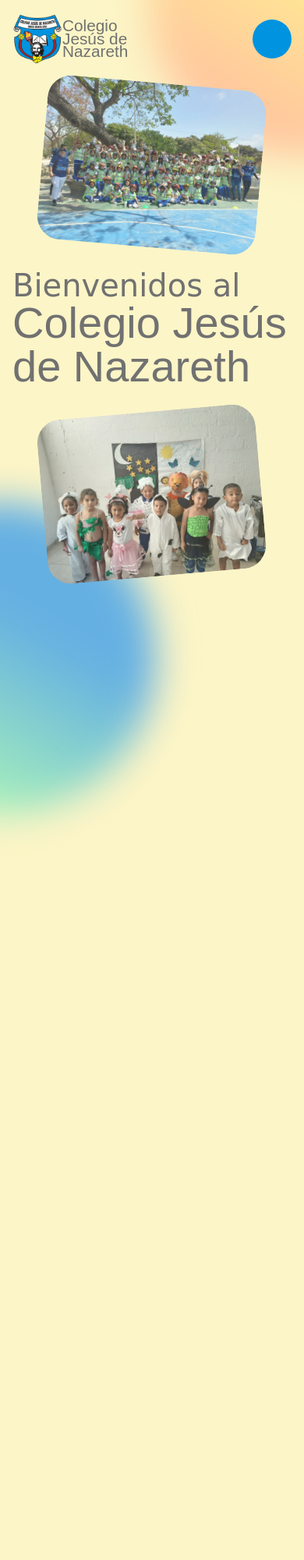
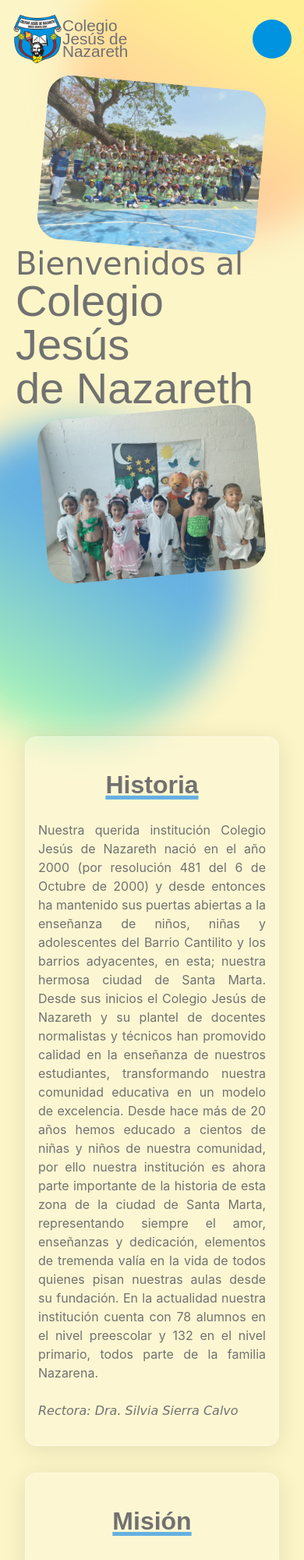
Before and after one commit to MendozasD/colegio, a website built with Vite: page index.html in a window 390 px wide. Shown: the top 2000 px of the page at 78% size. Before the commit the page ends 844 px from the top, so only its background shows below. Built offline with nearby package versions, Linux system fonts and the light colour scheme; a web font is replaced by a local one.

Commit message:
Padding added to show properly when scrolling

```diff
--- a/javascript/main.js
+++ b/javascript/main.js
@@ -1,26 +1,15 @@
+import { navbar } from "/javascript/navbar.js";
 import "/scss/style.scss";
 import "/scss/navbar.scss";
 import "/scss/background.scss";
 import "/scss/home.scss";
+import "/scss/history.scss";
 
 document.querySelector("#app").innerHTML = `
   <div id="background">
     <div class="circle" id="circle_top"></div>
     <div class="circle" id="circle_bottom"></div>
   </div>
-  <nav id="navbar">
-    <div id="logo_container">
-      <img src="/assets/logo_no_bg.png" id="logo" alt="Logo" />
-      <p id="logo_title">Colegio </br> Jesús de </br> Nazareth</p>
-    </div>
-    <div id="menu">
-      <a class="nav_link" href="/about">Historia</a>
-      <a class="nav_link" href="/about">Misión y Visión</a>
-      <a class="nav_link" href="/about">Noticias</a>
-      <div id="btn_close_menu"></div>
-    </div>
-    <div id="btn_menu"></div>
-  </nav>
   </div>
   <div id="home_container">
     <div id="home_title">
@@ -32,13 +21,41 @@
       <img src="/assets/home_pic_2.jpg" class="home_pic" alt="Home Image" />
     </div>
   </div>
+  <div id="history_container" class="commom_container">
+    <div id="history_column" class="wrapper">
+      <h1 class="title">Historia</h1>
+      <p>Nuestra querida institución Colegio Jesús de Nazareth nació en el año 2000 (por resolución 481 del 6 de Octubre de 2000) y desde entonces ha mantenido sus puertas abiertas a la enseñanza de niños, niñas y adolescentes del Barrio Cantilito y los barrios adyacentes, en esta; nuestra hermosa ciudad de Santa Marta. Desde sus inicios el Colegio Jesús de Nazareth y su plantel de docentes normalistas y técnicos han promovido calidad en la enseñanza de nuestros estudiantes, transformando nuestra comunidad educativa en un modelo de excelencia. Desde hace más de 20 años hemos educado a cientos de niñas y niños de nuestra comunidad, por ello nuestra institución es ahora parte importante de la historia de esta zona de la ciudad de Santa Marta, representando siempre el amor, enseñanzas y dedicación, elementos de tremenda valía en la vida de todos quienes pisan nuestras aulas desde su fundación. En la actualidad nuestra institución cuenta con 78 alumnos en el nivel preescolar y 132 en el nivel primario, todos parte de la familia Nazarena.
+      </br>
+      </br>
+      <span class="italic">Rectora: Dra. Silvia Sierra Calvo</span></p>
+    </div>
+  </div>
+  <div id="mision_container" class="commom_container">
+    <div class="mision_column wrapper">
+      <h1 class="title">Misión</h1>
+      <p>Plantea como Misión Educativa, hacer una institución que brinde un servicio educativo de calidad, proyectado a una educación basada en valores, impulsando un aprendizaje holístico; propiciando un clima de armonía y democracia, con un equilibrio en el desarrollo de la inteligencia emocional y una comunicación de empatía.</p>
+    </div>
+    <div class="mision_column wrapper">
+      <h1 class="title">Visión</h1>
+      <p>La Institución Educativa COLEGIO JESUS DE NAZARETH busca mejorar la calidad educativa con un enfoque humanista, cognitivo y valorativo. Promovemos la educación democrática, para el trabajo y basada en valores cristianos. Buscamos desarrollar actitudes que fortalezcan la identidad personal, comunal, institucional y nacional. Formamos alumnos creativos, críticos, emprendedores e innovadores, con equilibrio emocional, espíritu solidario, justicia, paz y autoestima elevada. Nos comprometemos con el cambio social a través de actividades productivas y la defensa de la ecología, en consonancia con una educación humanista, científica y tecnológica. Buscamos la excelencia educativa.</p>
+    </div>
+  </div>
+  <div id="news_container" class="commom_container">
+    <h1 class="title">Noticias</h1>
+    <div class="news_card">
+      <h1 class="news_title">En Construcción</h1>
+    </div>
+  </div>
 `;
+
+navbar(document.querySelector("#app"));
 
 const menu = document.querySelector("#menu");
 const btnClose = document.querySelector("#btn_close_menu");
 const navLinks = document.querySelectorAll(".nav_link");
+const btnMenu = document.querySelector("#btn_menu");
 
-document.querySelector("#btn_menu").addEventListener("click", () => {
+btnMenu.addEventListener("click", () => {
   menu.style.display = "grid";
   menu.style.transform = "translateY(0)";
   menu.style.borderRadius = "0 0 200px 200px";
@@ -67,3 +84,12 @@
 }
 
 showMenu(navLinks[0], navLinks[1], navLinks[2]);
+
+navLinks.forEach((link) => {
+  link.addEventListener("click", () => {
+    menu.style.borderRadius = "0 0 200px 200px";
+    setTimeout(() => {
+      menu.style.transform = "translateY(-100%)";
+    }, 400);
+  });
+});
--- /dev/null
+++ b/javascript/navbar.js
@@ -0,0 +1,15 @@
+export function navbar(a) {
+  a.innerHTML += `<nav id="navbar">
+  <a id="logo_container" href="#home_container">
+    <img src="/assets/logo_no_bg.png" id="logo" alt="Logo" />
+    <p id="logo_title">Colegio </br> Jesús de </br> Nazareth</p>
+  </a>
+  <div id="menu">
+    <a class="nav_link" href="#history_container">Historia</a>
+    <a class="nav_link" href="#mision_container">Misión y Visión</a>
+    <a class="nav_link" href="#news_container">Noticias</a>
+    <div id="btn_close_menu"></div>
+  </div>
+  <div id="btn_menu"></div>
+</nav>`;
+}
--- a/scss/background.scss
+++ b/scss/background.scss
@@ -21,8 +21,8 @@
       rgba(255, 238, 147, 1) 35%,
       rgba(255, 191, 159, 1) 100%
     );
-    top: -200px;
-    right: -200px;
+    top: -100px;
+    right: -100px;
   }
   #circle_bottom {
     background: rgb(101, 176, 226);
@@ -31,8 +31,8 @@
       rgba(101, 176, 226, 1) 35%,
       rgba(173, 247, 182, 1) 100%
     );
-    bottom: -200px;
-    left: -200px;
+    bottom: -100px;
+    left: -100px;
   }
 }
 
--- /dev/null
+++ b/scss/history.scss
@@ -0,0 +1,34 @@
+#history_container,
+#mision_container,
+#news_container {
+  padding: 100px 2rem 0 2rem;
+  height: 100svh;
+}
+
+#history_container {
+  z-index: 3;
+  position: relative;
+  inset: 0;
+  p {
+    text-align: justify;
+  }
+}
+
+#mision_container {
+  display: flex;
+  gap: 2rem;
+  .mision_column {
+    text-align: justify;
+    width: 50%;
+    height: fit-content;
+  }
+}
+
+@media all and (max-width: 500px) {
+  #mision_container {
+    flex-direction: column;
+    .mision_column {
+      width: auto;
+    }
+  }
+}
--- a/scss/home.scss
+++ b/scss/home.scss
@@ -1,7 +1,9 @@
 #home_container {
+  z-index: 4;
+  width: 98vw;
   display: flex;
-  width: 100vw;
   align-items: center;
+  height: 100svh;
 }
 
 #home_title {
@@ -45,11 +47,6 @@
   }
 }
 
-.italic {
-  font-style: italic;
-  font-family: var(--telma);
-}
-
 @media all and (max-width: 500px) {
   #home_title {
     position: relative;
--- a/scss/navbar.scss
+++ b/scss/navbar.scss
@@ -1,4 +1,5 @@
 #navbar {
+  z-index: 5;
   position: fixed;
   top: 0;
   display: flex;
@@ -9,6 +10,7 @@
   #logo_container {
     display: flex;
     align-items: center;
+    cursor: pointer;
     #logo {
       height: 4rem;
       padding: 0 0 0 1rem;
@@ -47,7 +49,7 @@
 
 @media all and (max-width: 500px) {
   #navbar {
-    position: absolute;
+    position: fixed;
     #menu {
       position: absolute;
       align-content: center;
@@ -59,7 +61,6 @@
       border-radius: 0 0 200px 200px;
       transform: translateY(-100%);
       padding: 0;
-      z-index: 1;
       .nav_link {
         font-size: 2rem;
         color: #fff;
--- a/scss/style.scss
+++ b/scss/style.scss
@@ -16,13 +16,14 @@
   padding: 0;
 
   color-scheme: light dark;
-  color: rgba(255, 255, 255, 0.87);
+  color: var(--gray);
   background-color: var(--beige);
 
   font-synthesis: none;
   text-rendering: optimizeLegibility;
   -webkit-font-smoothing: antialiased;
   -moz-osx-font-smoothing: grayscale;
+  scroll-behavior: smooth;
 }
 
 a {
@@ -41,3 +42,32 @@
   min-width: 320px;
   min-height: 100vh;
 }
+
+#app {
+  display: flex;
+  flex-direction: column;
+  align-items: center;
+  width: 100%;
+}
+
+.title {
+  font-family: var(--clash);
+  color: var(--gray);
+  text-align: center;
+  text-decoration: underline var(--blue) 5px;
+}
+
+.italic {
+  font-style: italic;
+  font-family: var(--telma);
+}
+
+.wrapper {
+  border-radius: 15px;
+  padding: 1rem;
+  background: rgba(255, 255, 255, 0.2);
+  box-shadow: 0 4px 30px rgba(0, 0, 0, 0.1);
+  backdrop-filter: blur(5px);
+  -webkit-backdrop-filter: blur(5px);
+  border: 1px solid rgba(255, 255, 255, 0.3);
+}
--- a/vite.config.js
+++ b/vite.config.js
@@ -1,5 +1,5 @@
 import { defineConfig } from "vite";
 
 export default defineConfig({
-  base: "https://mendozasd.github.io/colegio/",
+  base: "",
 });
```
